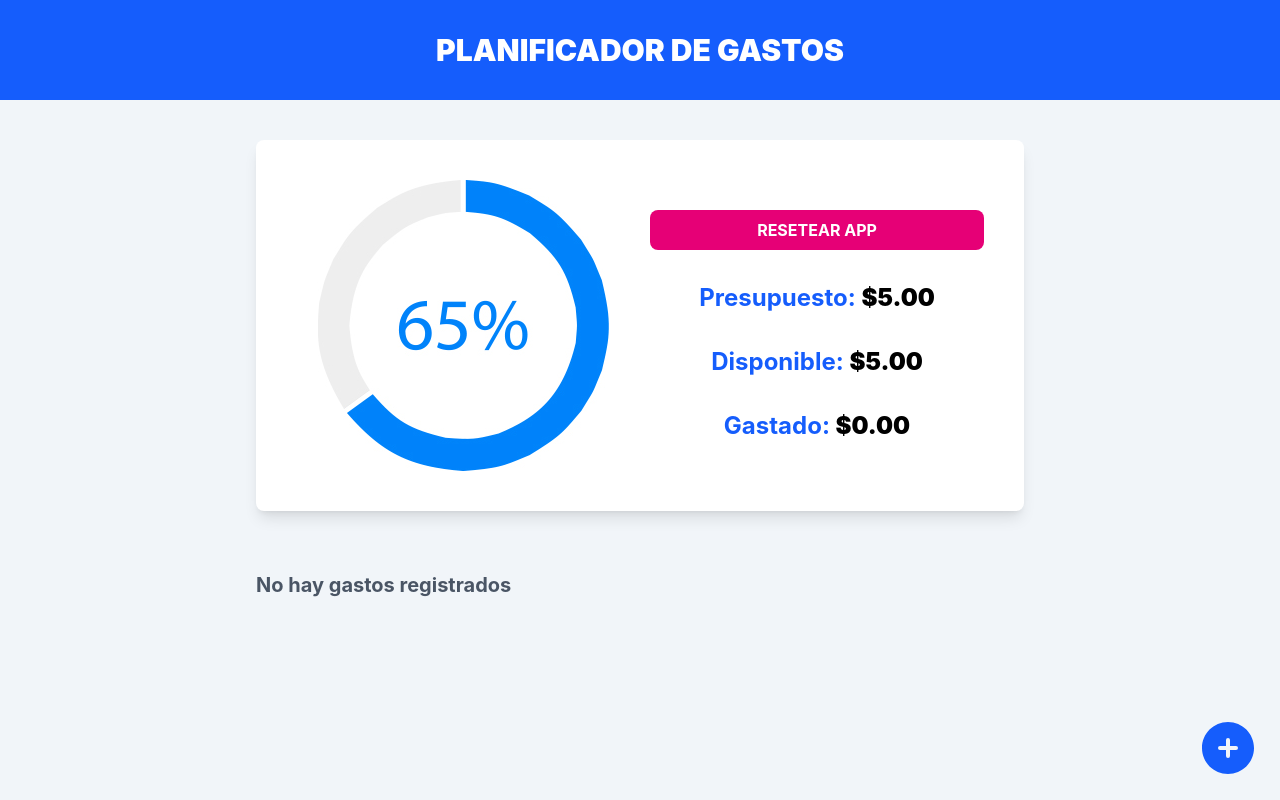
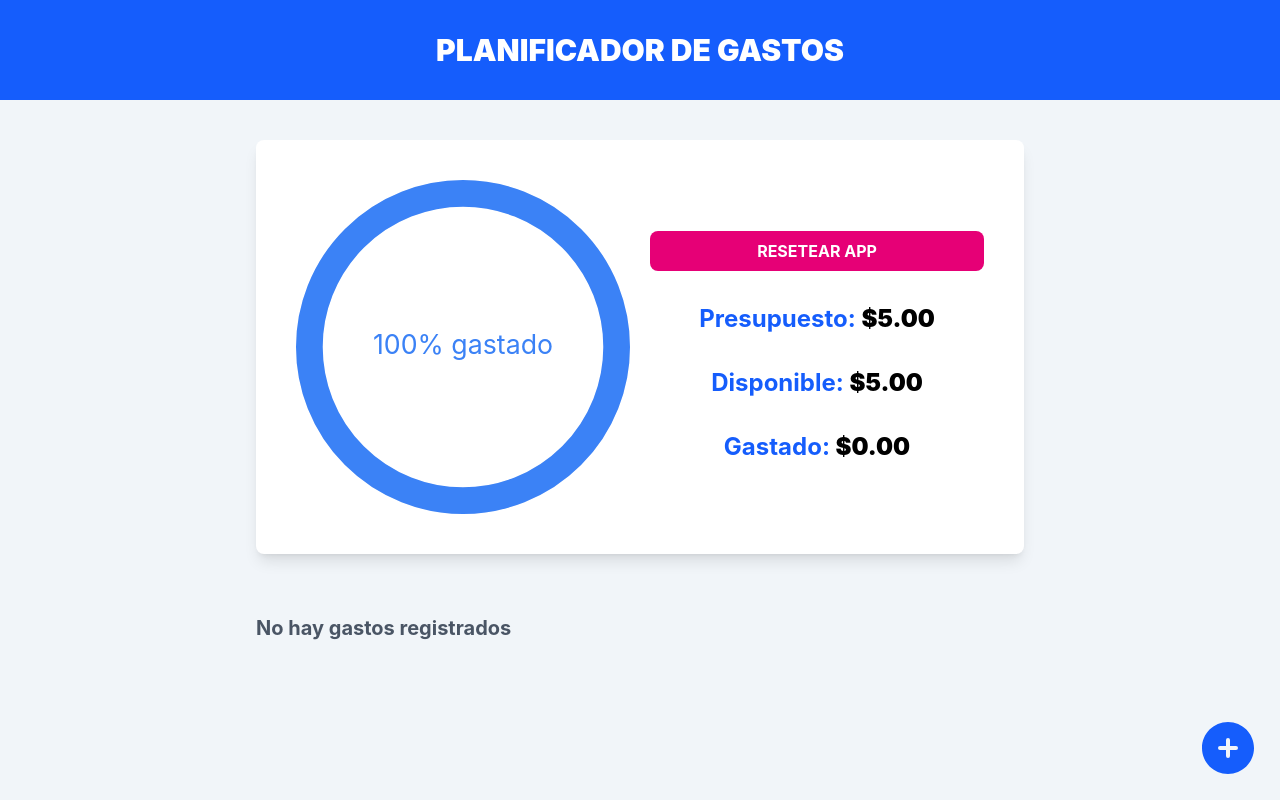
Before and after one commit to lorelvis-santos/expenses-control, a React (Vite) app: page / in a window 1280 px wide. Both pictures are taken after typing "5" into the empty fields and a click on the input "Definir presupuesto". Built offline with nearby package versions, Linux system fonts and the light colour scheme.

Commit message:
feat: add circular progress bar to visualize budget usage in BudgetTracker component

```diff
--- a/package.json
+++ b/package.json
@@ -16,6 +16,7 @@
     "prop-types": "^15.8.1",
     "react": "^19.2.0",
     "react-calendar": "^6.0.0",
+    "react-circular-progressbar": "^2.2.0",
     "react-date-picker": "^12.0.1",
     "react-dom": "^19.2.0",
     "react-swipeable-list": "^1.10.0",
--- a/src/components/BudgetTracker.tsx
+++ b/src/components/BudgetTracker.tsx
@@ -1,13 +1,26 @@
+import { CircularProgressbar, buildStyles } from "react-circular-progressbar";
+import "react-circular-progressbar/dist/styles.css"
 import AmountDisplay from "./AmountDisplay";
 import { useBudget } from "../hooks/useBudget";
 
 export default function BudgetTracker() {
   const { state, totalExpenses, remainingBudget } = useBudget();
 
+  const percentage = +((remainingBudget / state.budget) * 100).toFixed(2);
+
   return (
     <div className="grid grid-cols-1 md:grid-cols-2 gap-5">
       <div className="flex justify-center">
-        <img src="/grafico.jpg" alt="Grafico de gastos" />
+        <CircularProgressbar
+          value={percentage}
+          styles={buildStyles({
+            pathColor: remainingBudget === 0 ? "#DC2626" : "#3B82F6",
+            trailColor: "#F5F5F5",
+            textSize: 8,
+            textColor: remainingBudget === 0 ? "#DC2626" : "#3B82F6"
+          })}
+          text={`${percentage}% gastado`}
+        />
       </div>
 
       <div className="flex flex-col justify-center gap-8">
```
Also changed, not shown: 1 other file (tests, documents, lock files or other folders).
